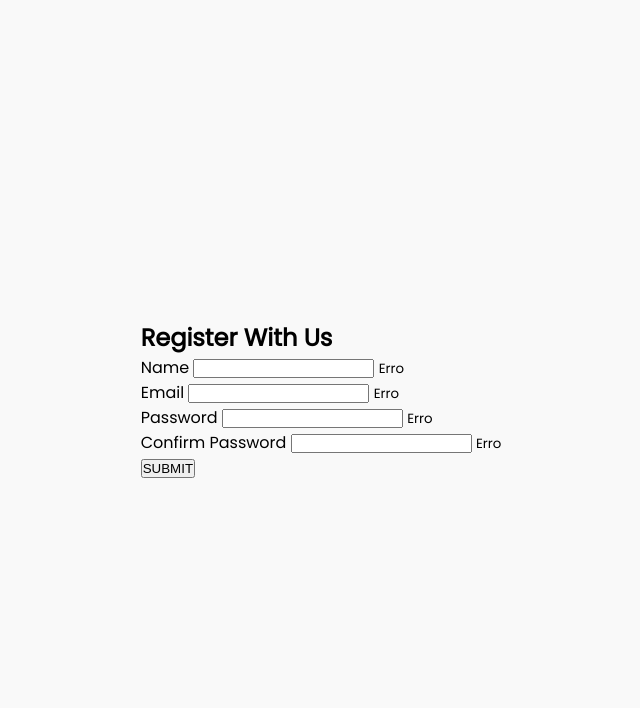
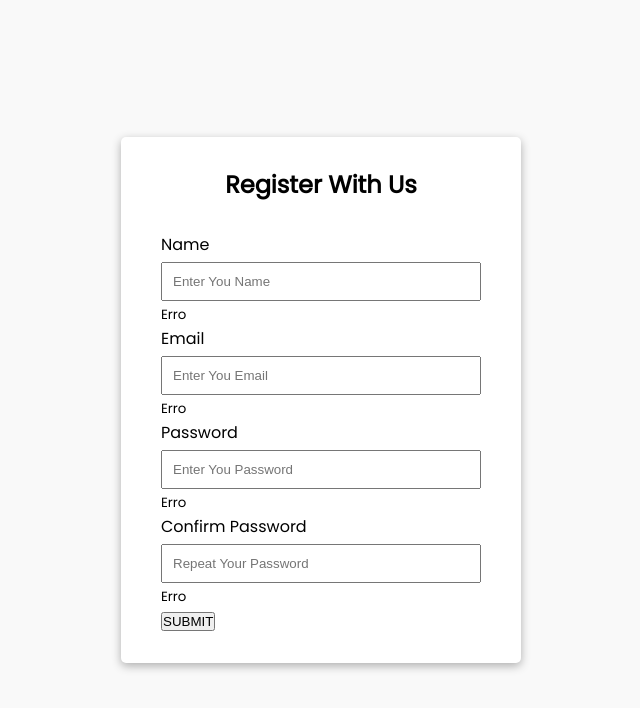
Before and after one commit to Hosseini1999/Form-validation, a plain HTML site: page index.html in a window 1280 px wide. Shown: the whole page, without its empty margins (319-959 px from the left). Drawn offline with Linux system fonts and the light colour scheme.

Commit message:
ADD-PLACE-HOLDER-STYLE-FORM=&-EDIT-CLASSNAME

```diff
--- a/Css/style.css
+++ b/Css/style.css
@@ -16,3 +16,30 @@ body {
   align-items: center;
   background: #f9f9f9;
 }
+
+/* Styling Form */
+.container {
+  width: 400px;
+  background: #fff;
+  box-shadow: 0 3px 10px rgba(0, 0, 0, 0.3);
+  border-radius: 5px;
+}
+h2 {
+  margin-top: 30px;
+  text-align: center;
+}
+
+.form {
+  padding: 30px 40px;
+}
+
+.form-control label {
+  display: block;
+  margin-bottom: 5px;
+}
+
+.form-control input {
+  display: block;
+  width: 100%;
+  padding: 10px;
+}
--- a/index.html
+++ b/index.html
@@ -12,24 +12,24 @@
     <div class="container">
         <h2>Register With Us</h2>
         <form class="form" id="form">
-            <div class="from-control">
+            <div class="form-control">
                 <label for="name">Name</label>
-                <input type="text"  id="name" class="name">
+                <input type="text"  id="name" class="name" placeholder="Enter You Name">
                 <small>Erro</small>
             </div>
-            <div class="from-control">
+            <div class="form-control">
                 <label for="email">Email</label>
-                <input type="text"  id="email" class="email">
+                <input type="text"  id="email" class="email" placeholder="Enter You Email">
                 <small>Erro</small>
             </div>
-            <div class="from-control">
+            <div class="form-control">
                 <label for="password">Password</label>
-                <input type="text"  id="password" class="password">
+                <input type="text"  id="password" class="password" placeholder="Enter You Password">
                 <small>Erro</small>
             </div>
-            <div class="from-control">
+            <div class="form-control">
                 <label for="password2">Confirm Password</label>
-                <input type="text"  id="password2" class="password">
+                <input type="text"  id="password2" class="password" placeholder="Repeat Your Password">
                 <small>Erro</small>
             </div>
             <button type="submit" class="btn">SUBMIT</button>
```
